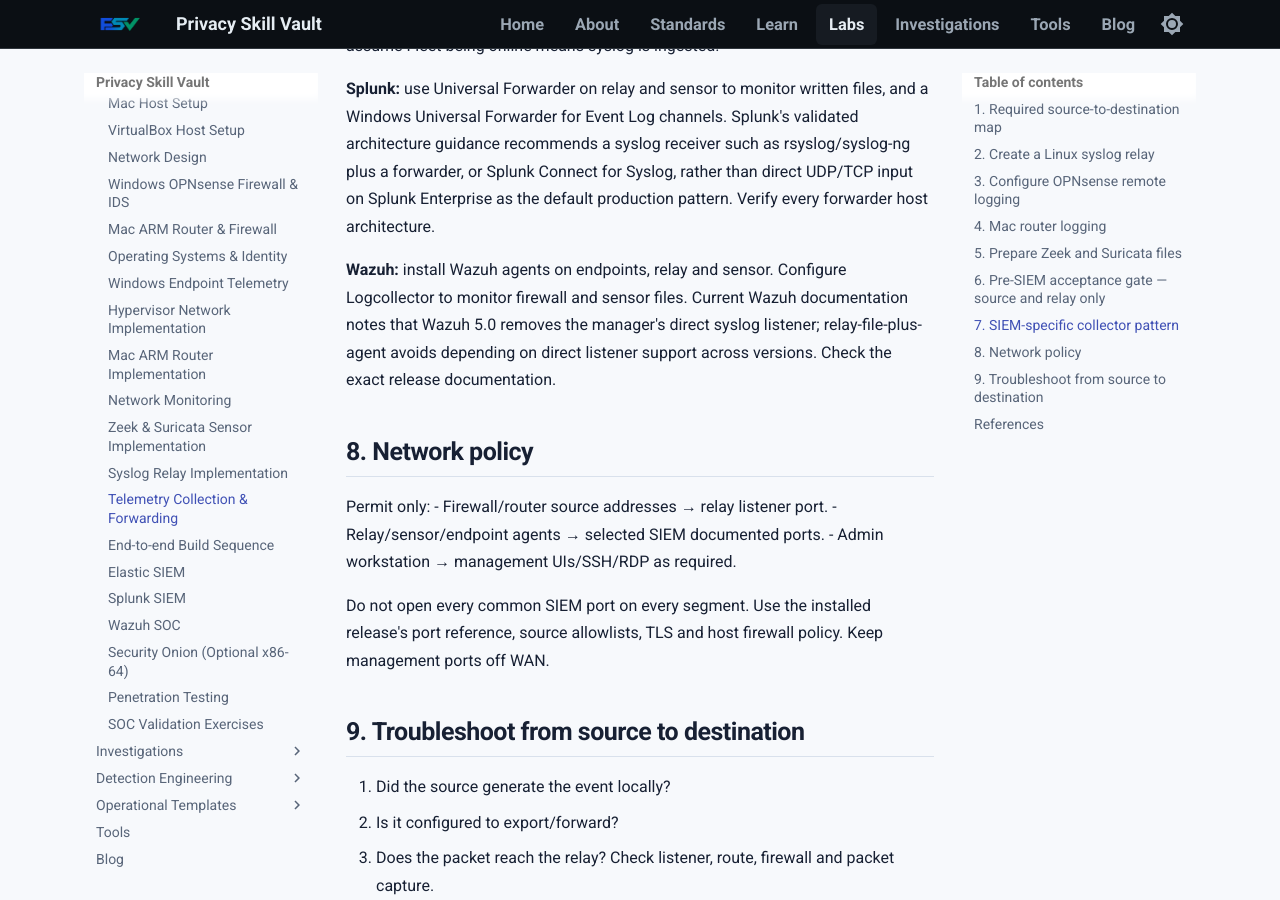
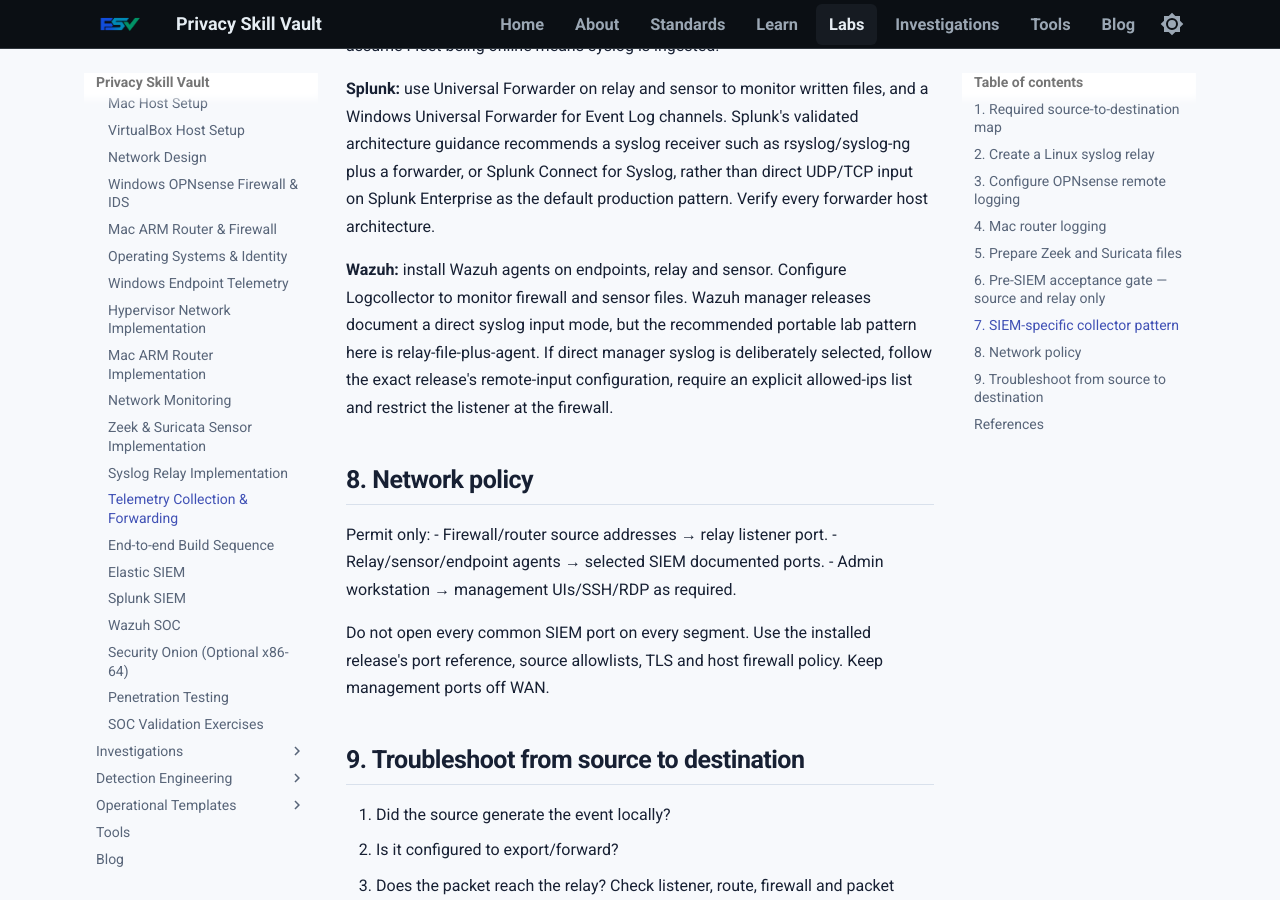
Before and after one commit to PrivacySkillVault/privacyskillvault.github.io, an MkDocs documentation site: the page built from docs/labs/telemetry-pipeline.md, in a window 1280 px wide and 900 px high, scrolled down 3575 px. Built offline with MkDocs 1.6.1 and Material for MkDocs 9.7.7, drawn with Linux system fonts in a browser that asks for light colours.

Commit message:
Correct Wazuh syslog guidance and DHCP interface scopes

```diff
--- a/docs/labs/telemetry-pipeline.md
+++ b/docs/labs/telemetry-pipeline.md
@@ -84,7 +84,7 @@
 
 **Splunk:** use Universal Forwarder on relay and sensor to monitor written files, and a Windows Universal Forwarder for Event Log channels. Splunk's validated architecture guidance recommends a syslog receiver such as rsyslog/syslog-ng plus a forwarder, or Splunk Connect for Syslog, rather than direct UDP/TCP input on Splunk Enterprise as the default production pattern. Verify every forwarder host architecture.
 
-**Wazuh:** install Wazuh agents on endpoints, relay and sensor. Configure Logcollector to monitor firewall and sensor files. Current Wazuh documentation notes that Wazuh 5.0 removes the manager's direct syslog listener; relay-file-plus-agent avoids depending on direct listener support across versions. Check the exact release documentation.
+**Wazuh:** install Wazuh agents on endpoints, relay and sensor. Configure Logcollector to monitor firewall and sensor files. Wazuh manager releases document a direct syslog input mode, but the recommended portable lab pattern here is relay-file-plus-agent. If direct manager syslog is deliberately selected, follow the exact release's remote-input configuration, require an explicit allowed-ips list and restrict the listener at the firewall.
 
 ## 8. Network policy
 
```
